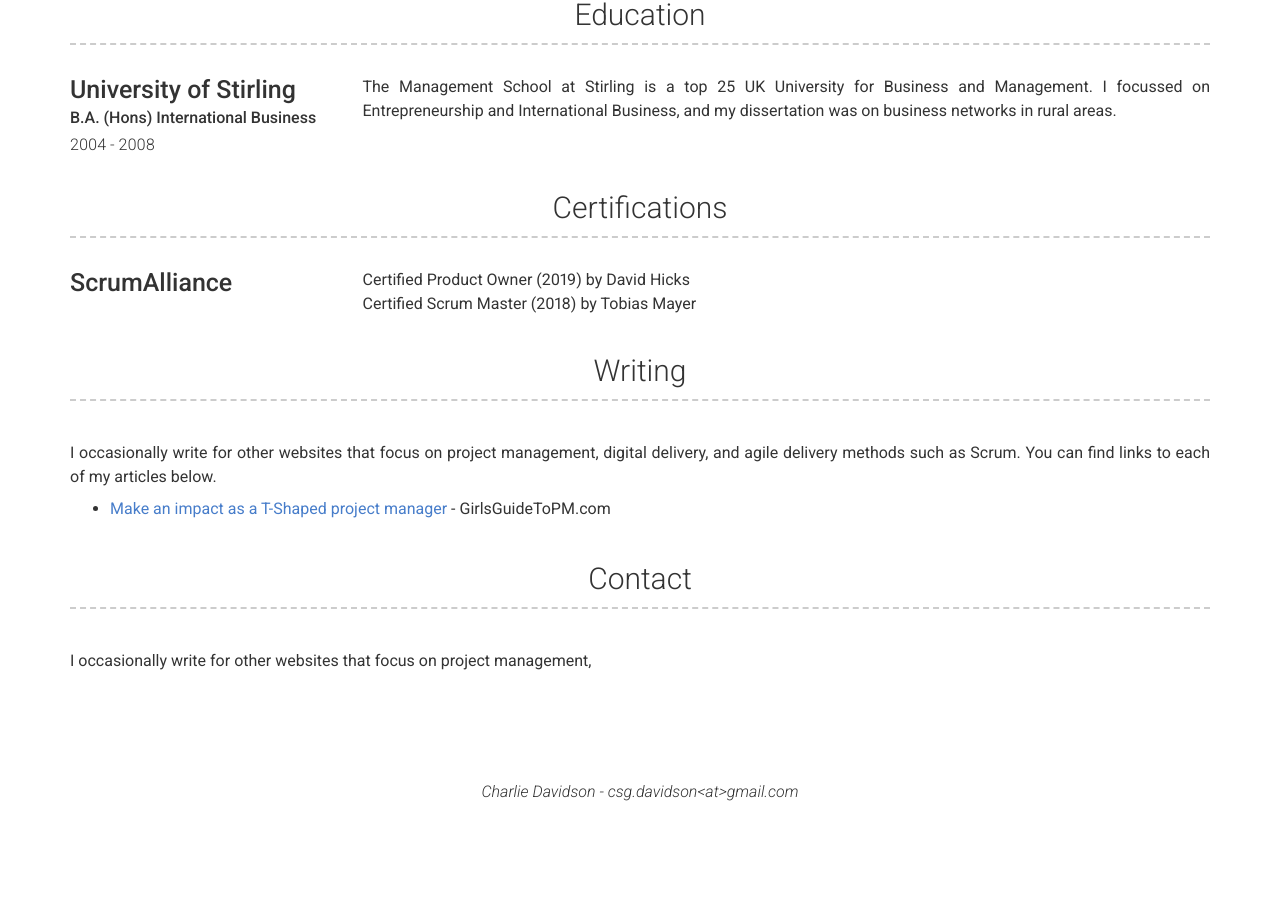
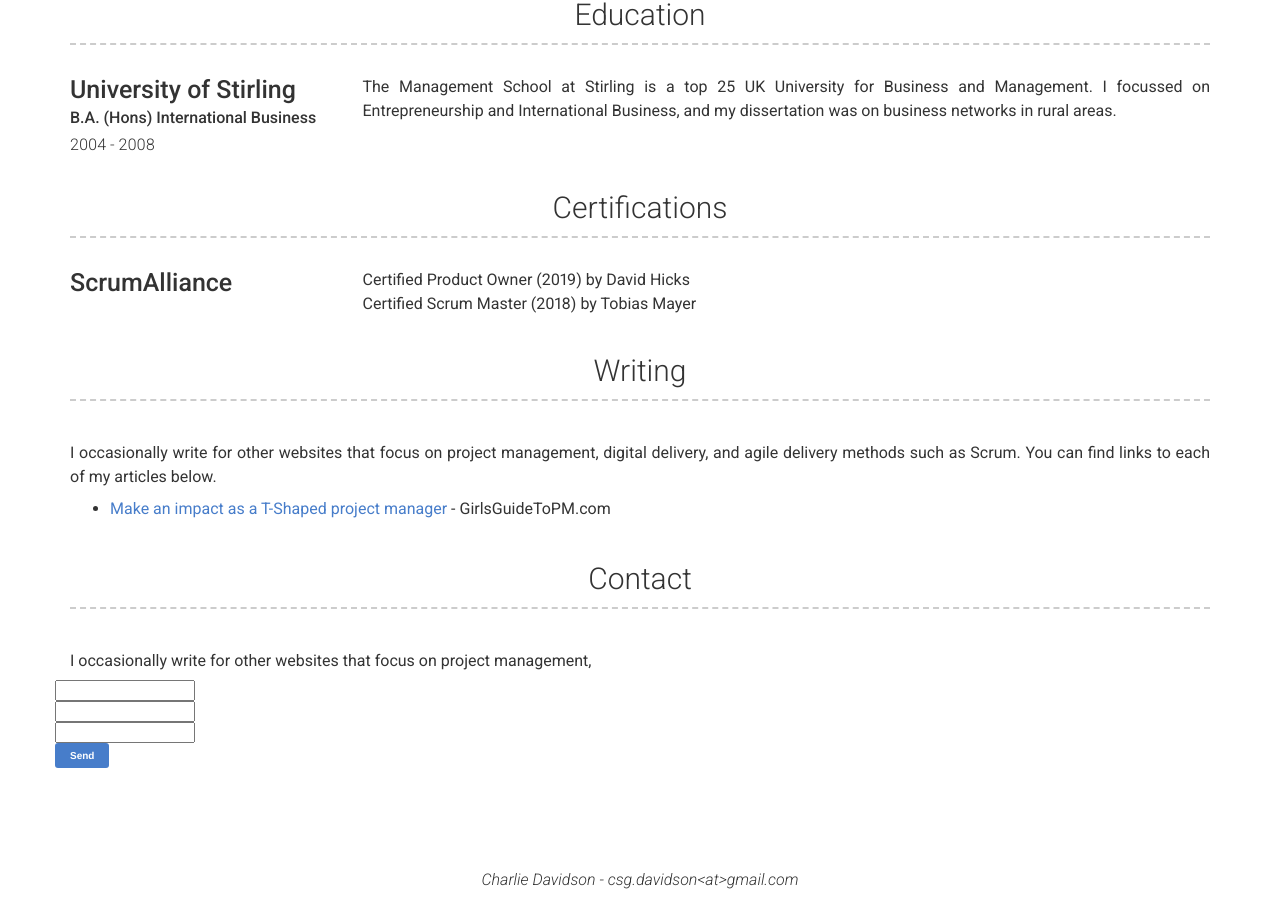
Before and after one commit to csgdavidson/Charlie-Davidson2, a Jekyll site: the page built from index.md, in a window 1280 px wide and 900 px high, scrolled down 1070 px. Built offline with Jekyll 4.4.1, drawn with Linux system fonts in a browser that asks for light colours; nearby versions of some CDN libraries; before the commit the page ends 1882 px from its top, so only the background shows below that.

Commit message:
Update contact.html

```diff
--- a/_includes/contact.html
+++ b/_includes/contact.html
@@ -4,5 +4,13 @@
     <div class="col-md-12">
       {{ site.contact_content | strip | markdownify }}
     </div>
+    <form action="https://getform.io/f/7a866f7f-3631-44bc-a000-9171bbe4cccb" method="POST">
+
+  <input type="text" name="name">
+  <input type="email" name="email">
+  <input type="text" name="message">
+  <button type="submit">Send</button>
+
+</form>
   </div>
 </div>
```
